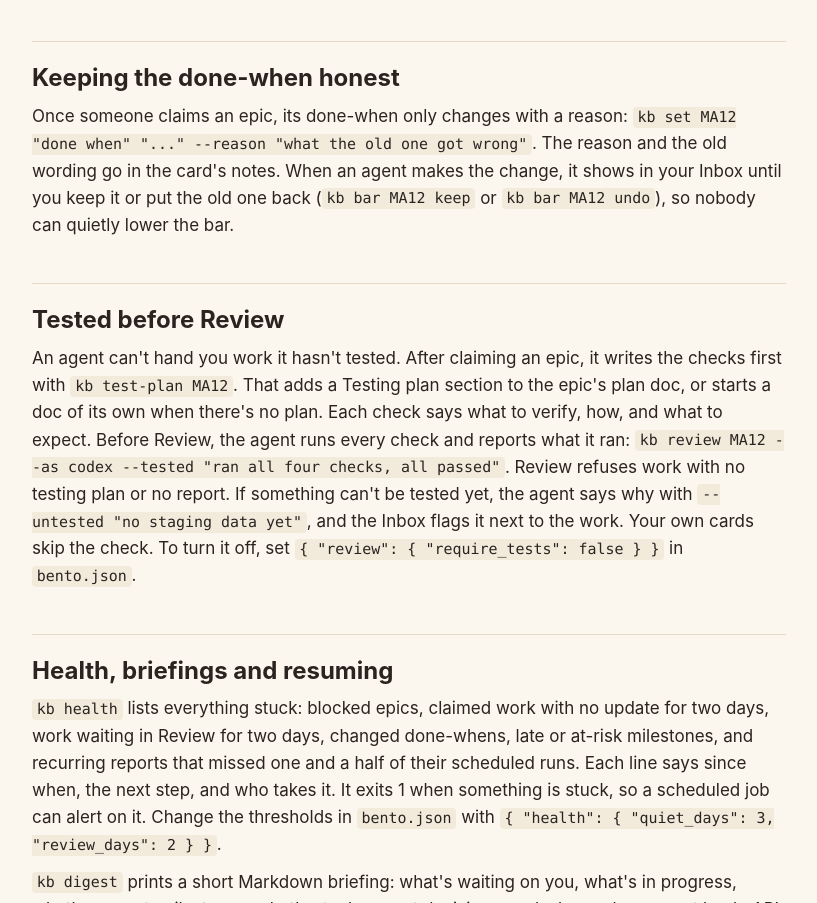
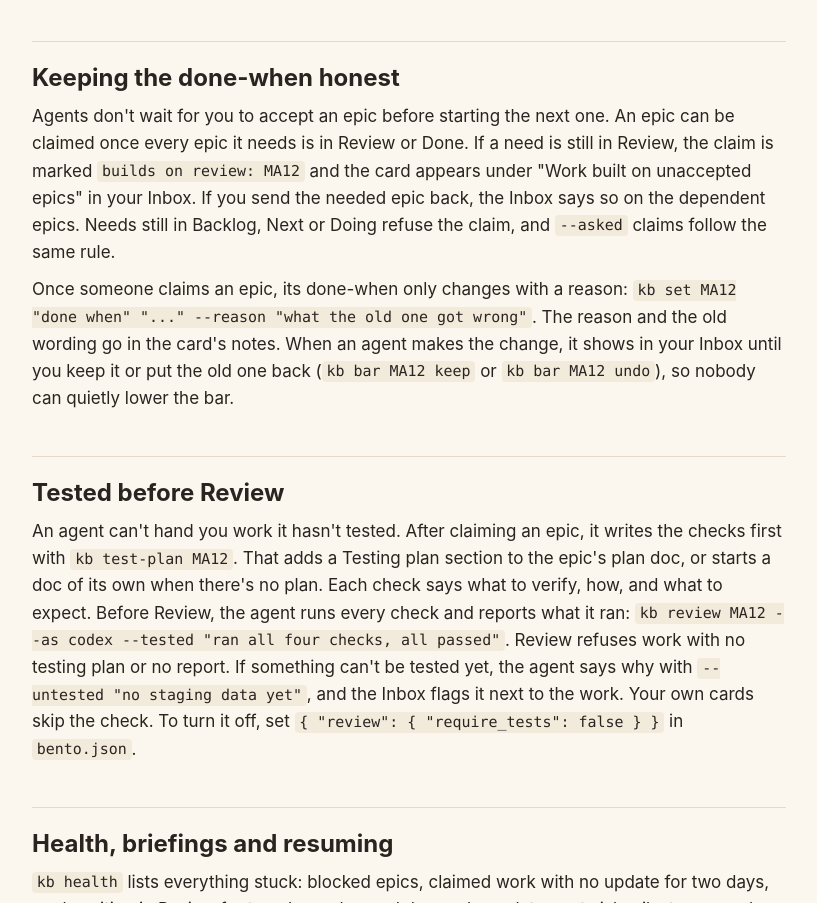
Before and after one commit to ckoglmeier/bento, a plain HTML site: page website/docs/index.html in a window 1280 px wide. Shown: the part 3175-4078 px from the top of the page, without its empty margins (350-1167 px from the left). Drawn offline with Linux system fonts and the light colour scheme.

Commit message:
Let work continue past epics waiting in Review
Claims now succeed when every need is in Review or Done. Needs only in Review
mark the claim 'builds on review' and show in the Inbox, flagged harder if the
needed epic is sent back. Rules, docs and tests updated.

Co-Authored-By: Claude Sonnet 5.5 <noreply@anthropic.com>

```diff
--- a/website/docs/index.html
+++ b/website/docs/index.html
@@ -143,6 +143,8 @@ kb open</code></pre></li>
     <p>You pick one in the Inbox, or type your own answer. Every answer is saved as a decision in <code>DECISIONS.md</code>, numbered D1, D2 and on. Mention other epics in it, such as "Stripe, and the same for MA13", and the decision is noted on them too. From the command line, <code>kb answer MA12 Stripe --implies MA13,MA14</code> does the same, and <code>kb decide "We launch in the US first" --implies MA12,MA13</code> records one you made in a conversation. Change your mind with <code>kb decide "Paddle after all" --supersedes D3</code>, and every epic D3 touched is told. <code>kb why MA12</code> lists the decisions behind an epic, and the card shows them on the board.</p>
 
     <h2 id="the-bar">Keeping the done-when honest</h2>
+    <p>Agents don't wait for you to accept an epic before starting the next one. An epic can be claimed once every epic it needs is in Review or Done. If a need is still in Review, the claim is marked <code>builds on review: MA12</code> and the card appears under "Work built on unaccepted epics" in your Inbox. If you send the needed epic back, the Inbox says so on the dependent epics. Needs still in Backlog, Next or Doing refuse the claim, and <code>--asked</code> claims follow the same rule.</p>
+
     <p>Once someone claims an epic, its done-when only changes with a reason: <code>kb set MA12 "done when" "..." --reason "what the old one got wrong"</code>. The reason and the old wording go in the card's notes. When an agent makes the change, it shows in your Inbox until you keep it or put the old one back (<code>kb bar MA12 keep</code> or <code>kb bar MA12 undo</code>), so nobody can quietly lower the bar.</p>
 
     <h2 id="testing">Tested before Review</h2>
```
Also changed, not shown: board.html (+1 -0 lines), 3 other files.
